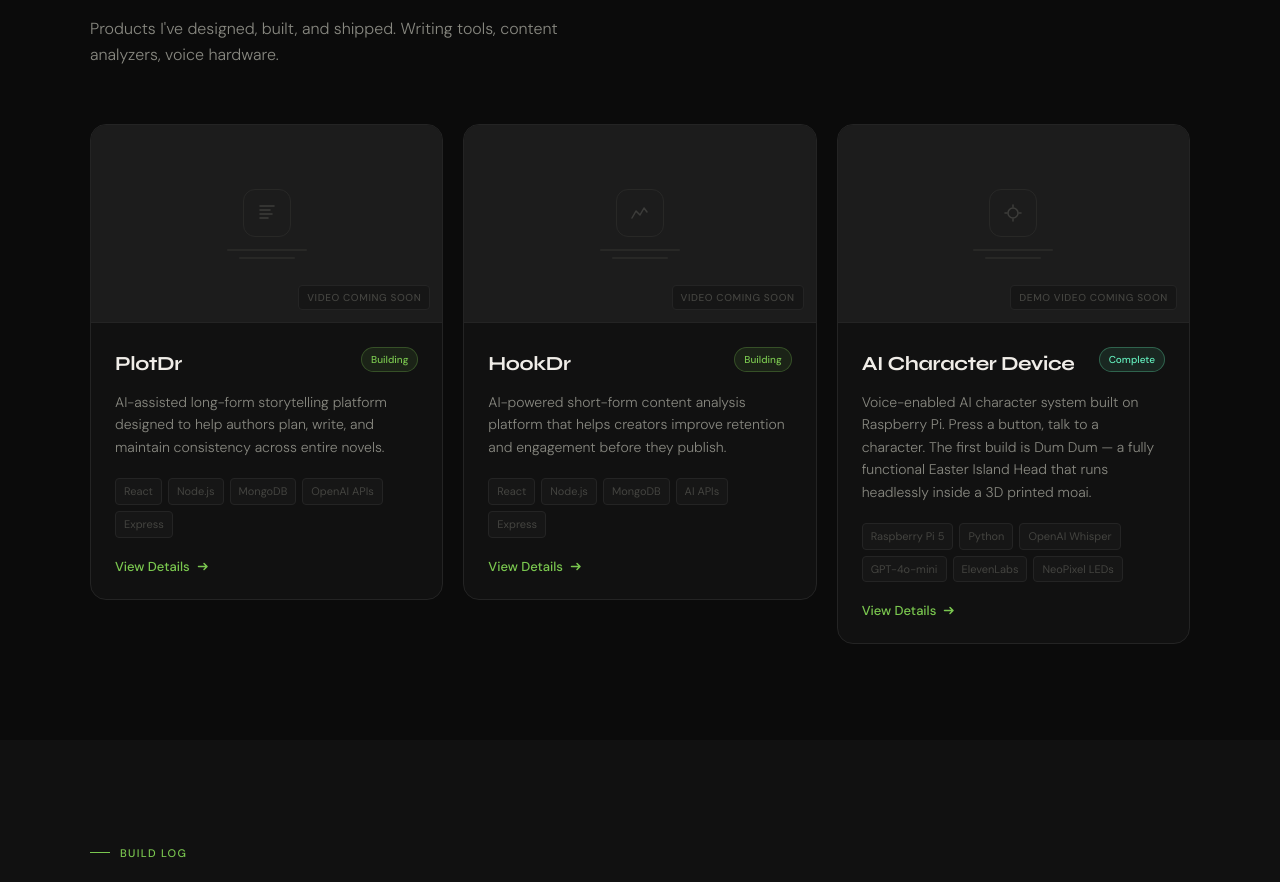
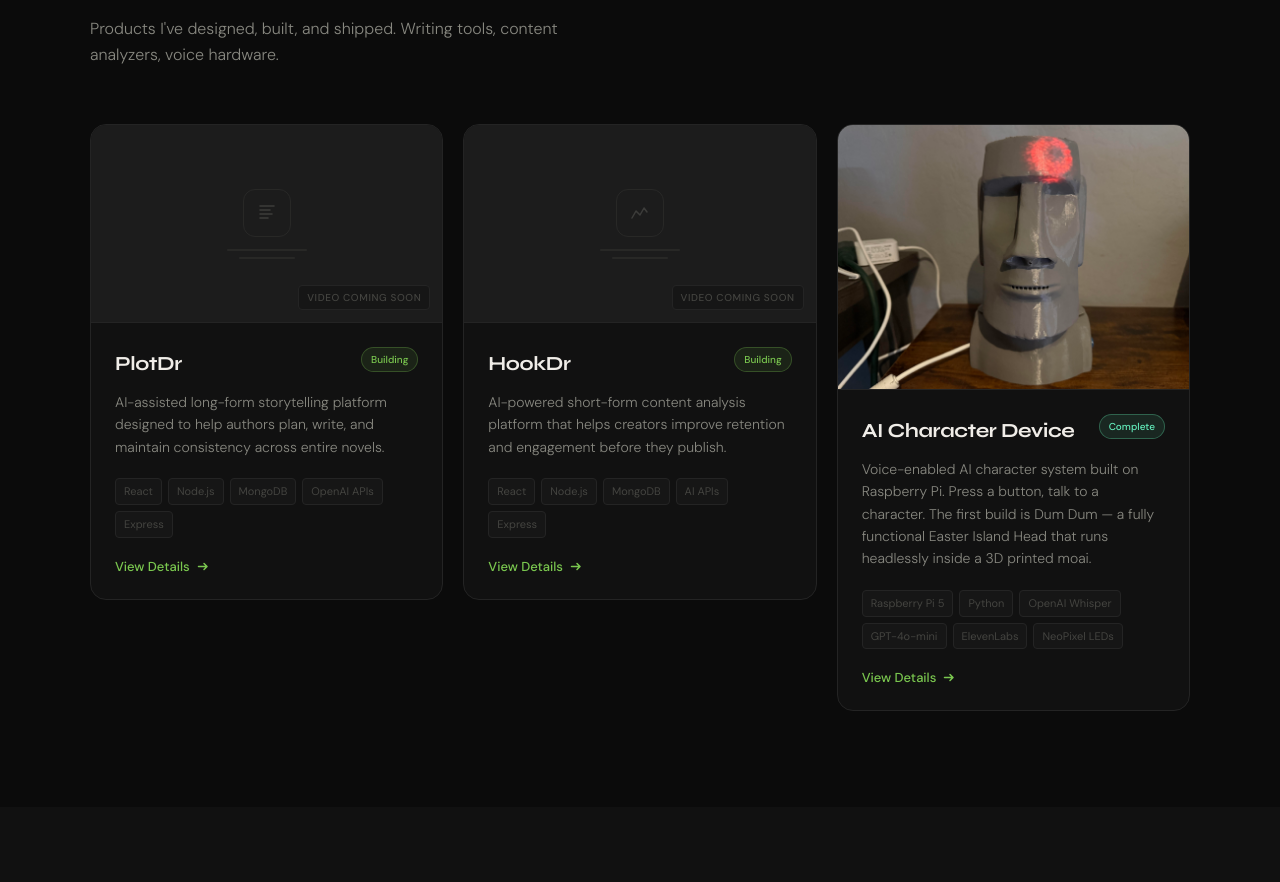
Before and after one commit to dlutrick/Portfolio, a React (Vite) app: page / in a window 1280 px wide. Shown: the part 1942-2824 px from the top of the page. Built offline with nearby package versions, Linux system fonts and the light colour scheme.

Commit message:
added moai head thumbnail picture

```diff
--- a/src/components/ProjectCard.jsx
+++ b/src/components/ProjectCard.jsx
@@ -1,5 +1,11 @@
 import { useNavigate } from 'react-router-dom'
 import './ProjectCard.css'
+
+const PROJECT_PHOTOS = {
+  aidevice: '/assets/moai-statue.jpg',
+  // plotdr: '/assets/plotdr-screenshot.jpg',
+  // hookdr: '/assets/hookdr-screenshot.jpg',
+}
 
 const THUMB_ICONS = {
   plotdr: <svg width="22" height="22" viewBox="0 0 22 22" fill="none" aria-hidden="true"><path d="M4 4h14M4 8h10M4 12h12M4 16h8" stroke="#888880" strokeWidth="1.5" strokeLinecap="round"/></svg>,
@@ -9,10 +15,20 @@ const THUMB_ICONS = {
 
 export default function ProjectCard({ project }) {
   const navigate = useNavigate()
+  const photo = PROJECT_PHOTOS[project.id]
   const isComplete = project.statusClass === 'status-complete'
+
   return (
     <div className="project-card" onClick={() => navigate(`/projects/${project.id}`)}>
       <div className="project-card__thumb">
+        {photo ? (
+          <img
+            src={photo}
+            alt={project.name}
+            style={{ width: '100%', height: '100%', objectFit: 'cover' }}
+          />
+        ) : (
+          <>
             <div className="project-card__thumb-inner">
               <div className="project-card__thumb-icon">{THUMB_ICONS[project.id]}</div>
               <div className="project-card__thumb-lines">
@@ -20,7 +36,11 @@ export default function ProjectCard({ project }) {
                 <div className="project-card__thumb-line" style={{ width: 56 }} />
               </div>
             </div>
-        <span className="project-card__video-badge">{isComplete ? 'Demo video coming soon' : 'Video coming soon'}</span>
+            <span className="project-card__video-badge">
+              {isComplete ? 'Demo video coming soon' : 'Video coming soon'}
+            </span>
+          </>
+        )}
       </div>
       <div className="project-card__body">
         <div className="project-card__header">
@@ -31,7 +51,10 @@ export default function ProjectCard({ project }) {
         <div className="project-card__stack">
           {project.stack.map((s) => <span key={s} className="stack-tag">{s}</span>)}
         </div>
-        <button className="project-card__link">View Details <svg width="13" height="13" viewBox="0 0 13 13" fill="none" aria-hidden="true"><path d="M2.5 6.5h8M8 3.5l3 3-3 3" stroke="currentColor" strokeWidth="1.5" strokeLinecap="round" strokeLinejoin="round"/></svg></button>
+        <button className="project-card__link">
+          View Details
+          <svg width="13" height="13" viewBox="0 0 13 13" fill="none" aria-hidden="true"><path d="M2.5 6.5h8M8 3.5l3 3-3 3" stroke="currentColor" strokeWidth="1.5" strokeLinecap="round" strokeLinejoin="round"/></svg>
+        </button>
       </div>
     </div>
   )
```
Lines whose indentation alone changed are shown as unchanged.
